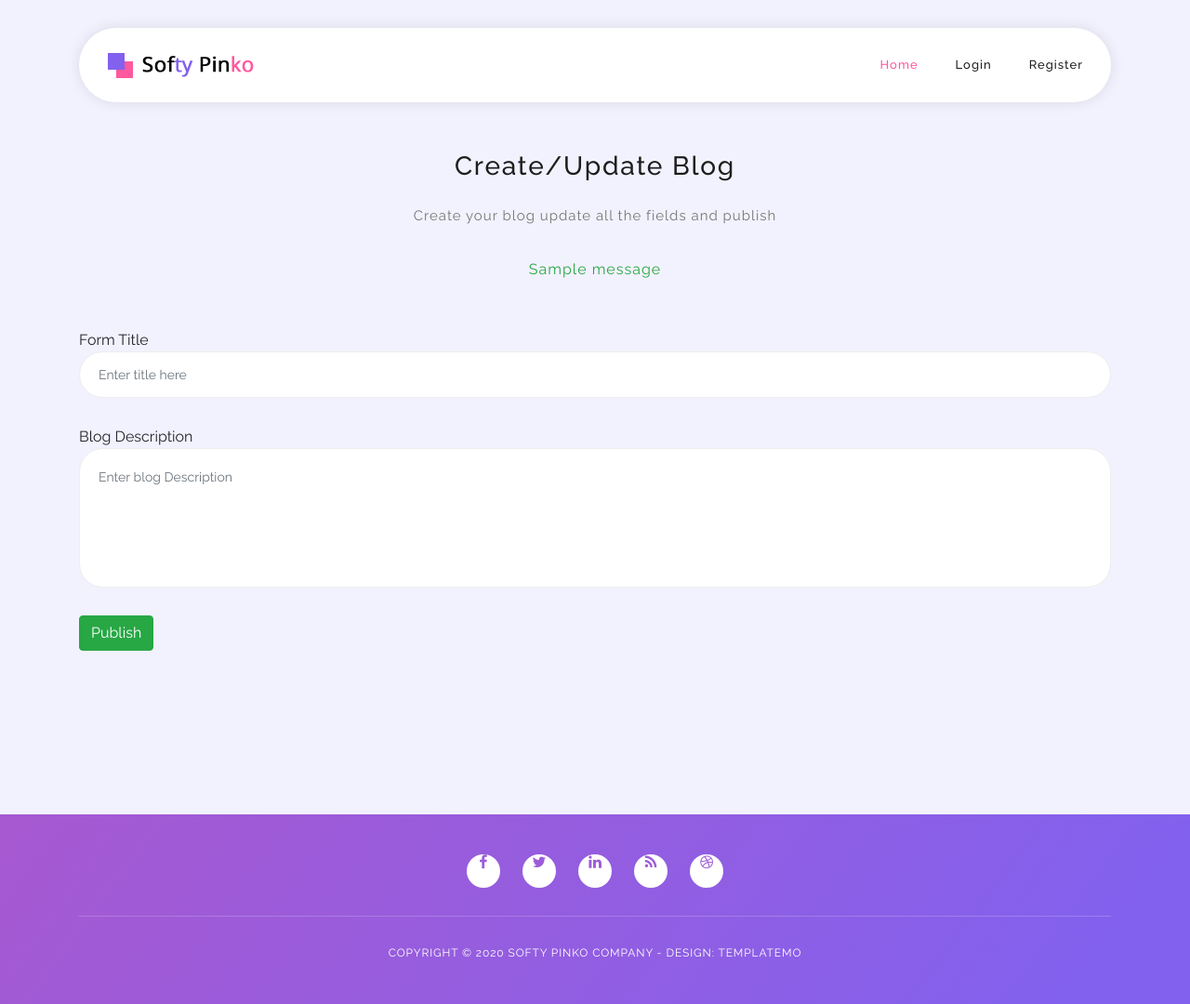
After one commit to abs001/myblogger, a Django app: template myblogger/myblog/templates/myblog/blog.html in a window 1280 px wide. The commit adds this page. Shown: the whole page at 93% size. Run offline with Django 3.2, Linux system fonts and the light colour scheme; the template is opened without the code that fills it: values that come from a table or form of the project are taken from there, others are empty; tables that the repository leaves empty hold one stand-in row (values such as "Sample post"); one stand-in notice (Sample message) is shown; some libraries are stand-ins or nearby versions.

Commit message:
View and update the blog

```diff
--- /dev/null
+++ b/myblogger/myblog/templates/myblog/blog.html
@@ -0,0 +1,49 @@
+{% extends 'myblog/base.html' %}
+{% block body %}
+    <section class="section colored" id="contact-us">
+        <div class="container">
+            <div class="row">
+                <div class="col-lg-12">
+                    <div class="center-heading">
+                        <h2 class="section-title">Create/Update Blog</h2>
+                    </div>
+                </div>
+                <div class="offset-lg-3 col-lg-6">
+                    <div class="center-text">
+                        <p>Create your blog update all the fields and publish</p>
+                        {% if messages %}
+                            {% for message in messages %}
+                                <span class="text-{{message.tags}}">{{ message }}</span>
+                            {% endfor %}
+                        {% endif %}
+                    </div>
+                </div>
+            </div>
+
+            <div class="row">
+                <div class="col-md-12">
+                <div class="contact-form">
+                    <form id="login_user" method="POST">
+                      {% csrf_token %}
+                      <div class="row">
+                            {% for field in new_blog %}
+                                <div class="col-sm-12">
+                                  <fieldset>
+                                    {{ field.label }}
+                                    {{ field }} <div class="text-danger">{{ field.errors }}</div>
+                                  </fieldset>
+                                </div>
+                            {% endfor %}
+                        <div class="col-lg-12">
+                          <fieldset>
+                            <button type="submit" id="form-submit" class="btn btn-success">Publish</button>
+                          </fieldset>
+                        </div>
+                      </div>
+                    </form>
+                </div>
+                </div>
+            </div>
+        </div>
+    </section>
+{% endblock %}
--- a/myblogger/myblog/templates/myblog/home.html
+++ b/myblogger/myblog/templates/myblog/home.html
@@ -27,11 +27,11 @@
                         </div>
                         <div class="blog-content">
                             <h3 class="text text-left">
-                                <a href="#">{{ blog.blog_title|title }}</a>
+                                <a href="/blog/{{ blog.id }}">{{ blog.blog_title|title }}</a>
                             </h3>
                             <div class="text text-justify">
                                {{ blog.blog_description|truncatechars:150 }}<br>
-                                <a href="#" class="text-info">Read More</a>
+                                <a href="/blog/{{ blog.id }}" class="text-info">Read More</a>
                             </div>
                             <div class="text text-justify">
                                 <span class="text text-primary">{{ blog.user_name|title }}</span> |
--- a/myblogger/myblog/urls.py
+++ b/myblogger/myblog/urls.py
@@ -9,5 +9,6 @@ urlpatterns = [
     path('register', views.register, name="register"),
     path('login', views.login_user, name="login"),
     path('logout', auth_views.LogoutView.as_view(), name="logout"),
-    path('new_blog', views.new_blog, name="new_blog")
+    path('new_blog', views.new_blog, name="new_blog"),
+    path('blog/<int:blog_id>', views.blog, name="blog")
 ]
```
Also changed, not shown: myblogger/myblog/views.py (+23 -0 lines).
